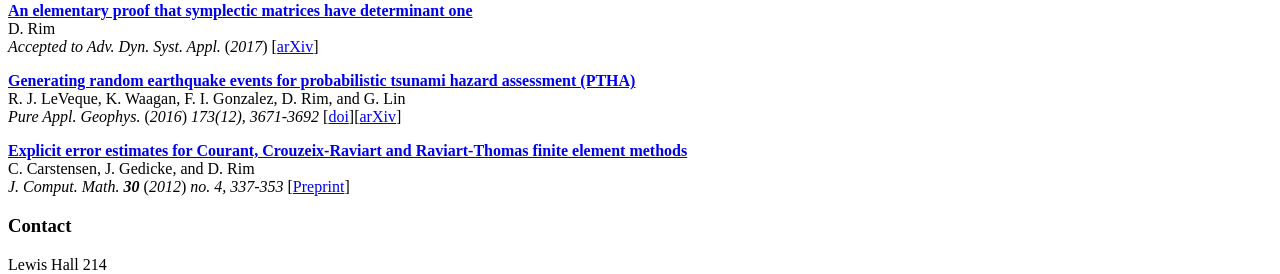
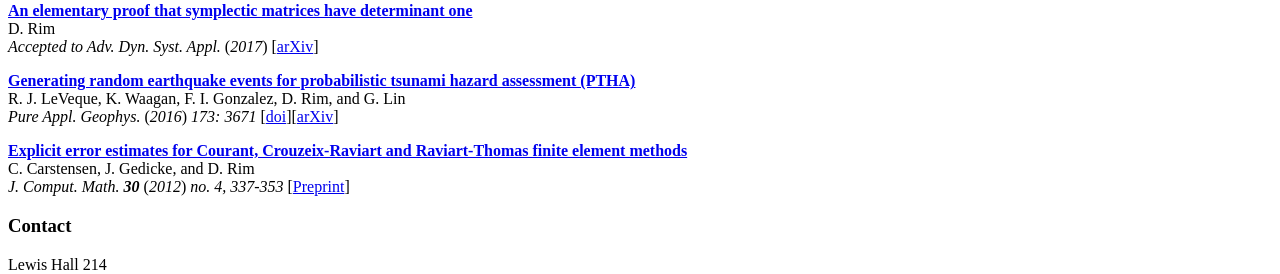
Before and after one commit to dsrim/dsrim.github.io, a Jekyll site: the page built from _jekyll/index.md, in a window 1280 px wide. Shown: the part 1610-1884 px from the top of the page. Built offline with Jekyll 4.4.1, drawn with Linux system fonts in a browser that asks for light colours.

Commit message:
minor changes

```diff
--- a/_jekyll/index.md
+++ b/_jekyll/index.md
@@ -30,7 +30,7 @@ pubs:
       doi:     "http://dx.doi.org/10.1007/s00024-016-1357-1"
       url:     "http://link.springer.com/article/10.1007%2Fs00024-016-1357-1"
       arxiv:   "https://arxiv.org/abs/1605.02863"
-      numbers: "173(12), 3671-3692"
+      numbers: "173: 3671"
 
     - title:    "Explicit error estimates for Courant, Crouzeix-Raviart and Raviart-Thomas finite element methods"
       author:   "C. Carstensen, J. Gedicke, and D. Rim"
--- a/index.html
+++ b/index.html
@@ -90,7 +90,7 @@ D. Rim<br />
 R. J. LeVeque, K. Waagan, F. I. Gonzalez, D. Rim, and G. Lin<br />
 <em>Pure Appl. Geophys.</em>
  (<em>2016</em>)
-<em>173(12), 3671-3692</em> [<a href="http://dx.doi.org/10.1007/s00024-016-1357-1">doi</a>][<a href="https://arxiv.org/abs/1605.02863">arXiv</a>]</p>
+<em>173: 3671</em> [<a href="http://dx.doi.org/10.1007/s00024-016-1357-1">doi</a>][<a href="https://arxiv.org/abs/1605.02863">arXiv</a>]</p>
 
 <p><a href="http://123.57.41.99/Jwk_jcm/EN/abstract/abstract9777.shtml"><strong>Explicit error estimates for Courant, Crouzeix-Raviart and Raviart-Thomas finite element methods</strong></a><br />
 C. Carstensen, J. Gedicke, and D. Rim<br />
```
Also changed, not shown: 1 other file.
